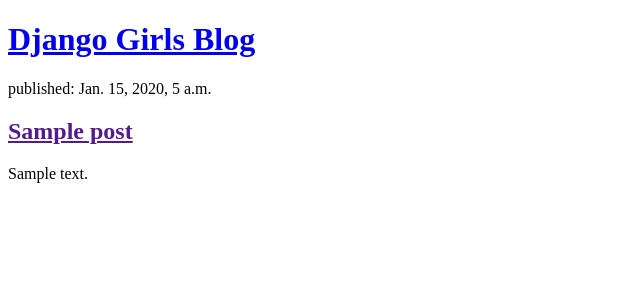
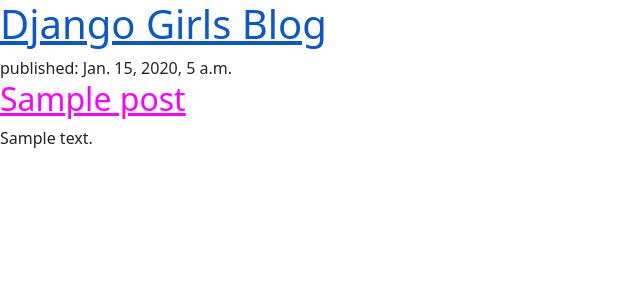
Before and after one commit to steveb0300/my-first-blog, a Django app: page / in a window 1280 px wide. Shown: the top 300 px of the page, without its empty margins (0-640 px from the left). Run offline with Django 4.2, Linux system fonts and the light colour scheme; tables that the repository leaves empty hold one stand-in row (values such as "Sample post").

Commit message:
Added CSS

```diff
--- a/blog/templates/blog/post_list.html
+++ b/blog/templates/blog/post_list.html
@@ -1,25 +1,15 @@
+{% load static %}
 <!DOCTYPE html>
 <html>
     <head>
         <title>Django Girls blog</title>
+        <link rel="stylesheet" href="https://cdn.jsdelivr.net/npm/bootstrap@5.1.3/dist/css/bootstrap.min.css" integrity="sha384-1BmE4kWBq78iYhFldvKuhfTAU6auU8tT94WrHftjDbrCEXSU1oBoqyl2QvZ6jIW3" crossorigin="anonymous">
+        <link rel="stylesheet" href="{% static 'css/blog.css' %}">
     </head>
     <body>
         <header>
             <h1><a href="/">Django Girls Blog</a></h1>
         </header>
-
-        <!-- <article>
-            <time>published: 14.06.2014, 12:14</time>
-            <h2><a href="">My first post</a></h2>
-            <p>Aenean eu leo quam. Pellentesque ornare sem lacinia quam venenatis vestibulum. Donec id elit non mi porta gravida at eget metus. Fusce dapibus, tellus ac cursus commodo, tortor mauris condimentum nibh, ut fermentum massa justo sit amet risus.</p>
-        </article>
-
-        <article>
-            <time>published: 14.06.2014, 12:14</time>
-            <h2><a href="">My second post</a></h2>
-            <p>Aenean eu leo quam. Pellentesque ornare sem lacinia quam venenatis vestibulum. Donec id elit non mi porta gravida at eget metus. Fusce dapibus, tellus ac cursus commodo, tortor mauris condimentum nibh, ut f.</p>
-        </article> -->
-
         {% for post in posts %}
             <article>
                 <time>published: {{ post.published_date }}</time>
--- /dev/null
+++ b/blog/templates/blog/static/css/blog.css
@@ -0,0 +1,3 @@
+h1 a, h2 a {
+    color: #fb00ff;
+}
```
